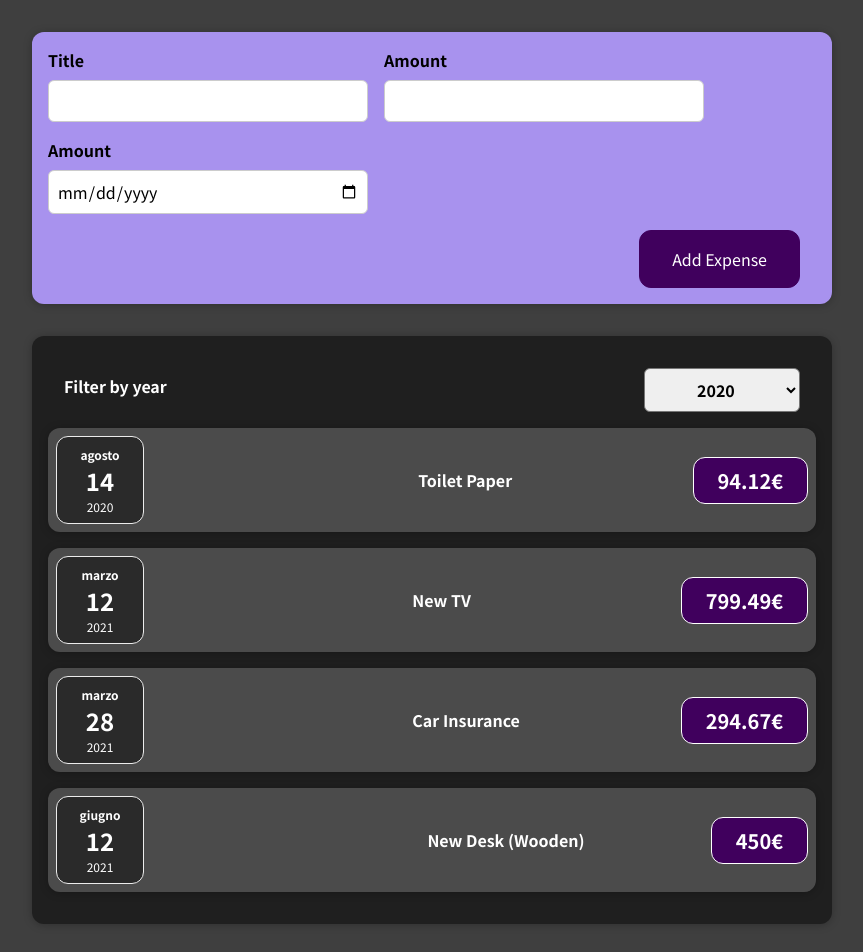
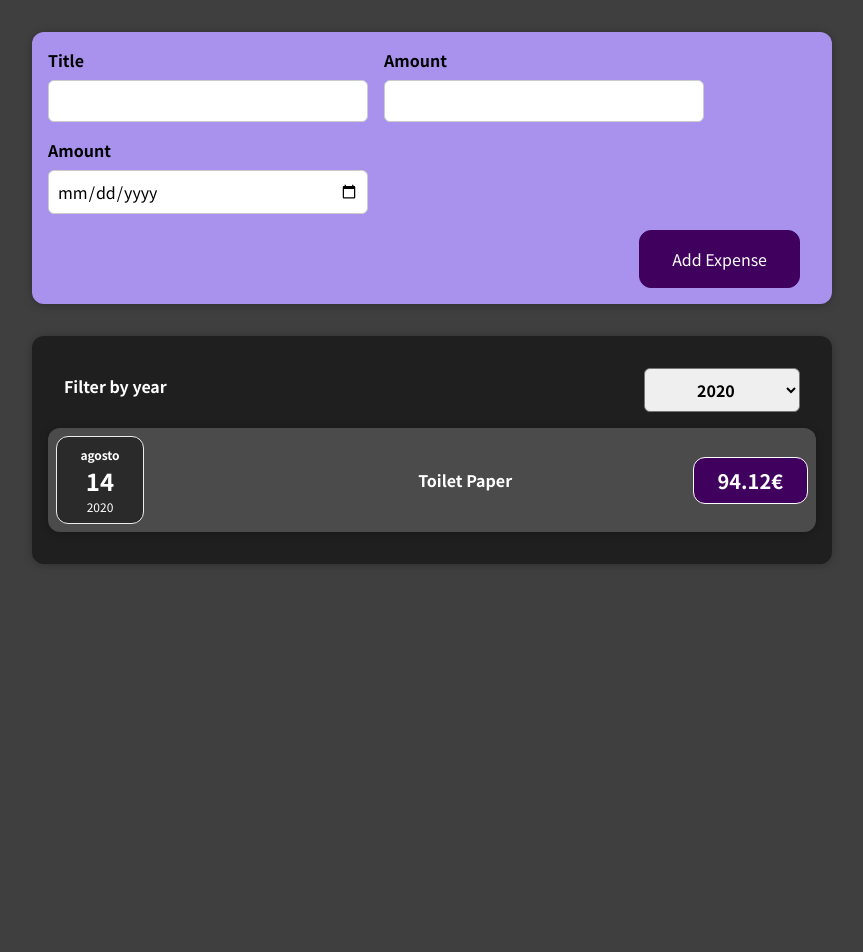
Before and after one commit to manyblake/expense-tracker-react, a React (Create React App) app: page / in a window 1280 px wide. Shown: the top 952 px of the page, without its empty margins (208-1071 px from the left). After the commit the page ends 800 px from the top, so only its background shows below. Built offline with nearby package versions, Linux system fonts and the light colour scheme.

Commit message:
add ExpensesList component

```diff
--- a/src/App.js
+++ b/src/App.js
@@ -1,8 +1,9 @@
+import { useState } from "react";
+
 import Expenses from "./components/Expenses/Expenses";
 import NewExpense from "./components/NewExpense/NewExpense";
 
-const App = () => {
-  const expenses = [
+const INITIAL_EXPENSES = [
   {
     id: "e1",
     title: "Toilet Paper",
@@ -24,7 +25,14 @@
   },
 ];
 
-  const addExpenseHandler = (expense) => {};
+const App = () => {
+  const [expenses, setExpenses] = useState(INITIAL_EXPENSES);
+
+  const addExpenseHandler = (expense) => {
+    setExpenses((prevExpenses) => {
+      return [expense, ...prevExpenses];
+    });
+  };
 
   return (
     <div>
--- a/src/components/Expenses/ExpenseItem.js
+++ b/src/components/Expenses/ExpenseItem.js
@@ -4,12 +4,14 @@
 
 const ExpenseItem = (props) => {
   return (
+    <li>
       <Card className="expense-item">
         <ExpenseDate date={props.date} />
         <div className="expense-item__description"></div>
         <h2>{props.title}</h2>
         <div className="expense-item__price">{props.amount}€</div>
       </Card>
+    </li>
   );
 };
 
--- a/src/components/Expenses/Expenses.js
+++ b/src/components/Expenses/Expenses.js
@@ -1,8 +1,8 @@
 import { useState } from "react";
 import "./Expenses.css";
 import Card from "../UI/Card";
-import ExpenseItem from "./ExpenseItem";
 import ExpensesFilter from "./ExpensesFilter";
+import ExpensesList from "./ExpensesList";
 
 const Expenses = (props) => {
   const [filteredYear, setFilteredYear] = useState("2020");
@@ -11,6 +11,10 @@
     setFilteredYear(selectedYear);
   };
 
+  const filteredExpenses = props.expenses.filter((expense) => {
+    return expense.date.getFullYear().toString() === filteredYear;
+  });
+
   return (
     <div>
       <Card className="expenses">
@@ -18,26 +22,7 @@
           selected={filteredYear}
           onFilterChange={filterChangeHandler}
         />
-        <ExpenseItem
-          title={props.expenses[0].title}
-          amount={props.expenses[0].amount}
-          date={props.expenses[0].date}
-        />
-        <ExpenseItem
-          title={props.expenses[1].title}
-          amount={props.expenses[1].amount}
-          date={props.expenses[1].date}
-        />
-        <ExpenseItem
-          title={props.expenses[2].title}
-          amount={props.expenses[2].amount}
-          date={props.expenses[2].date}
-        />
-        <ExpenseItem
-          title={props.expenses[3].title}
-          amount={props.expenses[3].amount}
-          date={props.expenses[3].date}
-        />
+        <ExpensesList expenses={filteredExpenses} />
       </Card>
     </div>
   );
--- /dev/null
+++ b/src/components/Expenses/ExpensesList.css
@@ -0,0 +1,9 @@
+.expenses-list {
+  list-style: none;
+  padding: 0;
+}
+
+.expenses-list__fallback {
+  color: white;
+  text-align: center;
+}
--- /dev/null
+++ b/src/components/Expenses/ExpensesList.js
@@ -0,0 +1,23 @@
+import ExpenseItem from "./ExpenseItem";
+import "./ExpensesList.css";
+
+const ExpensesList = (props) => {
+  if (props.expenses.length === 0) {
+    return <h2 className="expenses-list__fallback">No expenses found</h2>;
+  }
+
+  return (
+    <ul className="expenses-list">
+      {props.expenses.map((expense) => (
+        <ExpenseItem
+          key={expense.id}
+          title={expense.title}
+          amount={expense.amount}
+          date={expense.date}
+        />
+      ))}
+    </ul>
+  );
+};
+
+export default ExpensesList;
```
Lines whose indentation alone changed are shown as unchanged.
